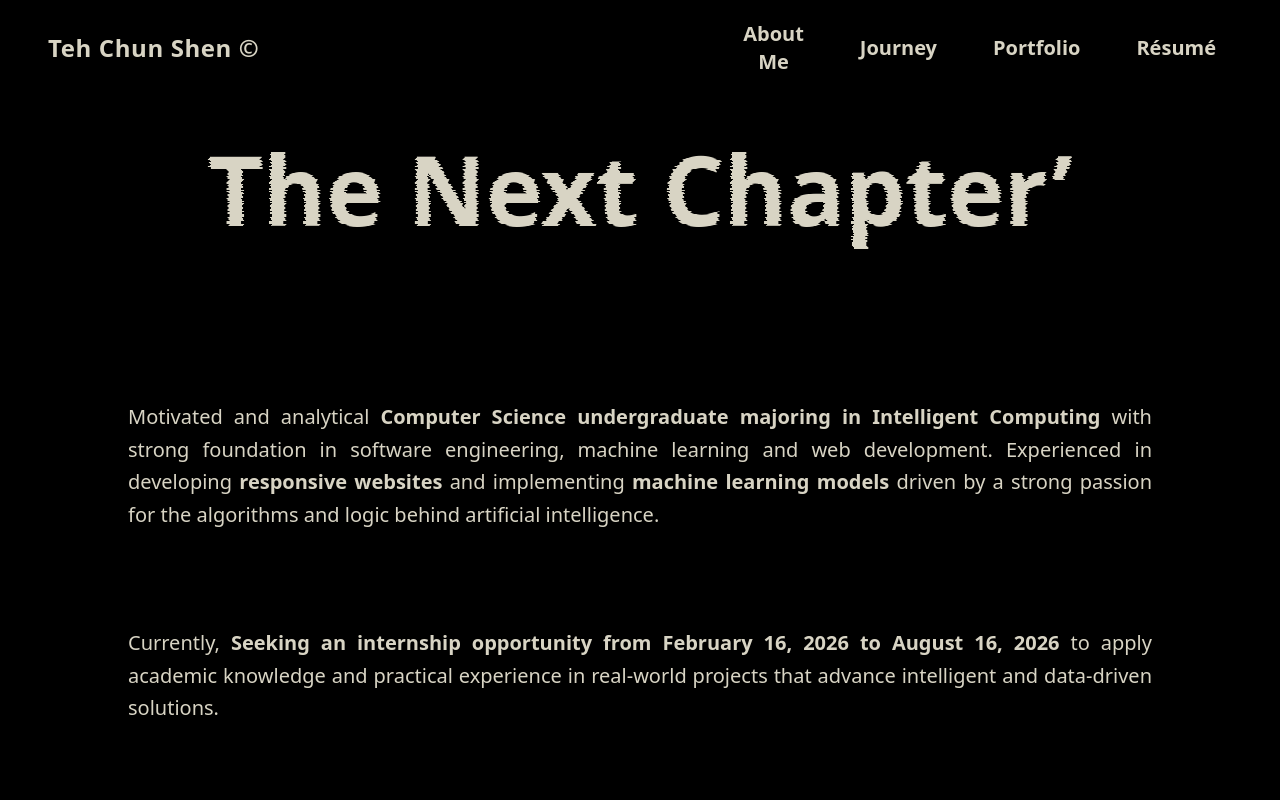
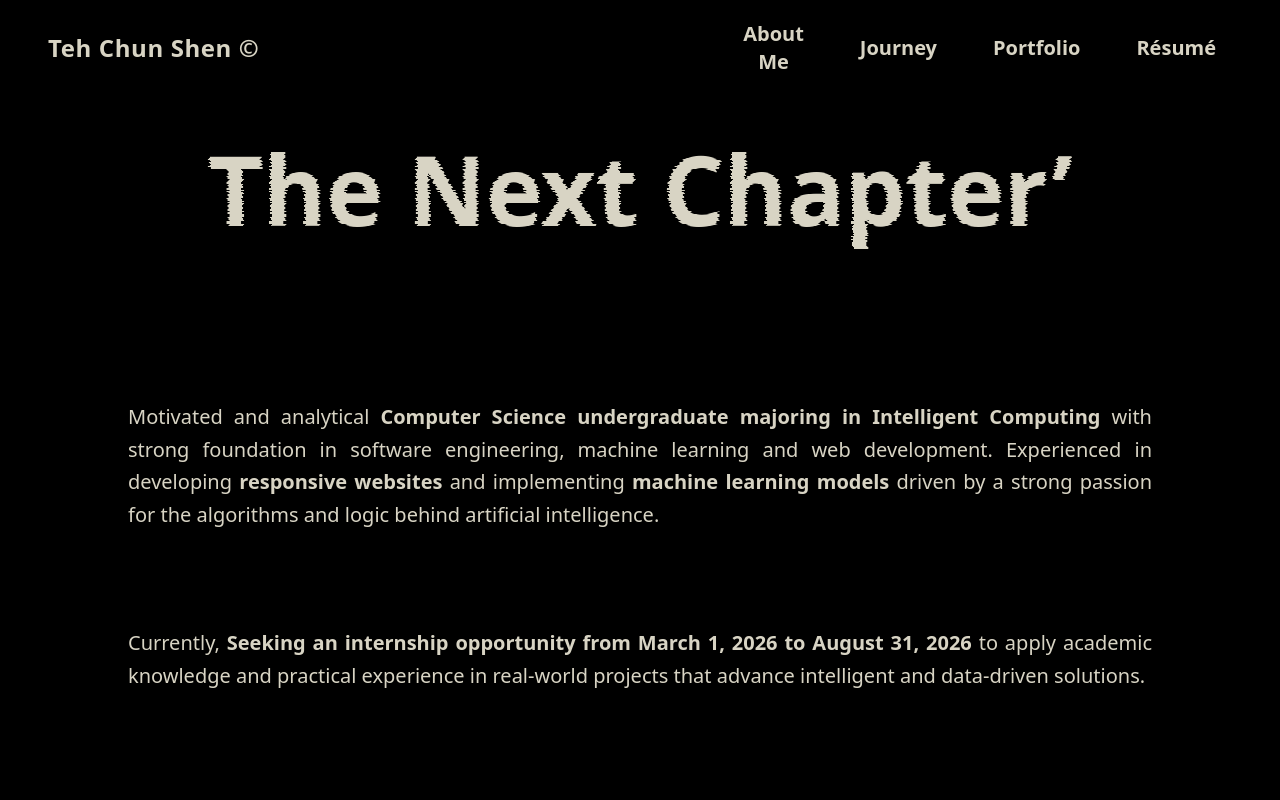
Before and after one commit to TehCs-Prime/OwnPortfolio, a React (Vite) app: page /resume in a window 1280 px wide. Shown: the top 800 px of the page. Built offline with nearby package versions, Linux system fonts and the light colour scheme.

Commit message:
updated intern period

```diff
--- a/src/sections/Resume.tsx
+++ b/src/sections/Resume.tsx
@@ -40,8 +40,8 @@ const Resume = () => {
                 and logic behind artificial intelligence.
                 </p>
                  <p className='mt-24'>
-                    Currently, <strong> Seeking an internship opportunity from February 16, 2026 to
-                August 16, 2026</strong> to apply academic knowledge and practical experience in real-world projects that advance
+                    Currently, <strong> Seeking an internship opportunity from March 1, 2026 to
+                August 31, 2026</strong> to apply academic knowledge and practical experience in real-world projects that advance
                 intelligent and data-driven solutions.
                 </p>
             </div>
```
